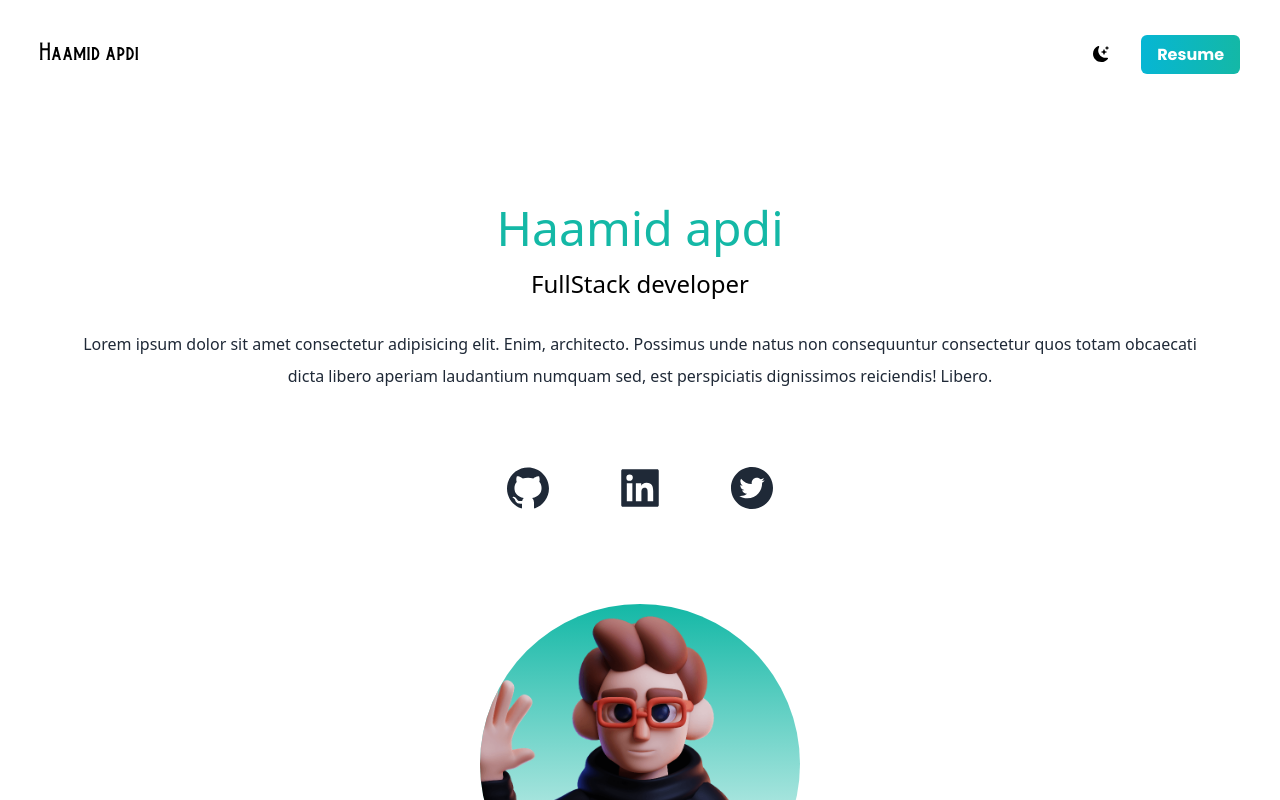
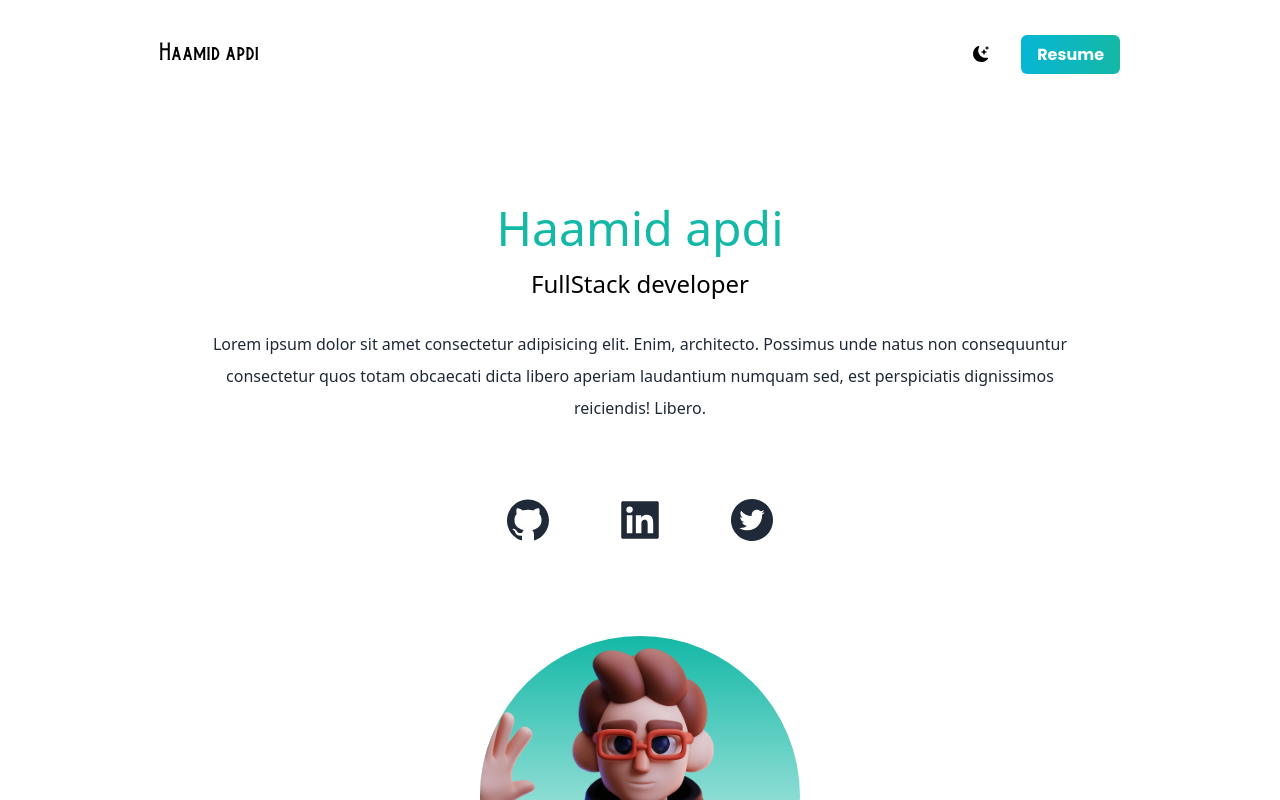
Before and after one commit to haamid10/templeteNextjs, a Next.js app: page / in a window 1280 px wide. Shown: the top 800 px of the page. Built offline with nearby package versions, Linux system fonts and the light colour scheme.

Commit message:
portafolio projects and adding some projects

```diff
--- a/pages/index.tsx
+++ b/pages/index.tsx
@@ -31,7 +31,7 @@
         <meta name="viewport" content="width=device-width, initial-scale=1" />
         <link rel="icon" href="/favicon.ico" />
       </Head>
-      <main className='bg-white px-10'>
+      <main className='bg-white px-10 md:px-20 lg:px-40'>
         <section className='  min-h-screen '>
           <nav className='py-10 mb-12 flex justify-between '>
             <h1 className='text-xl font-burtons '>Haamid apdi</h1>
```
